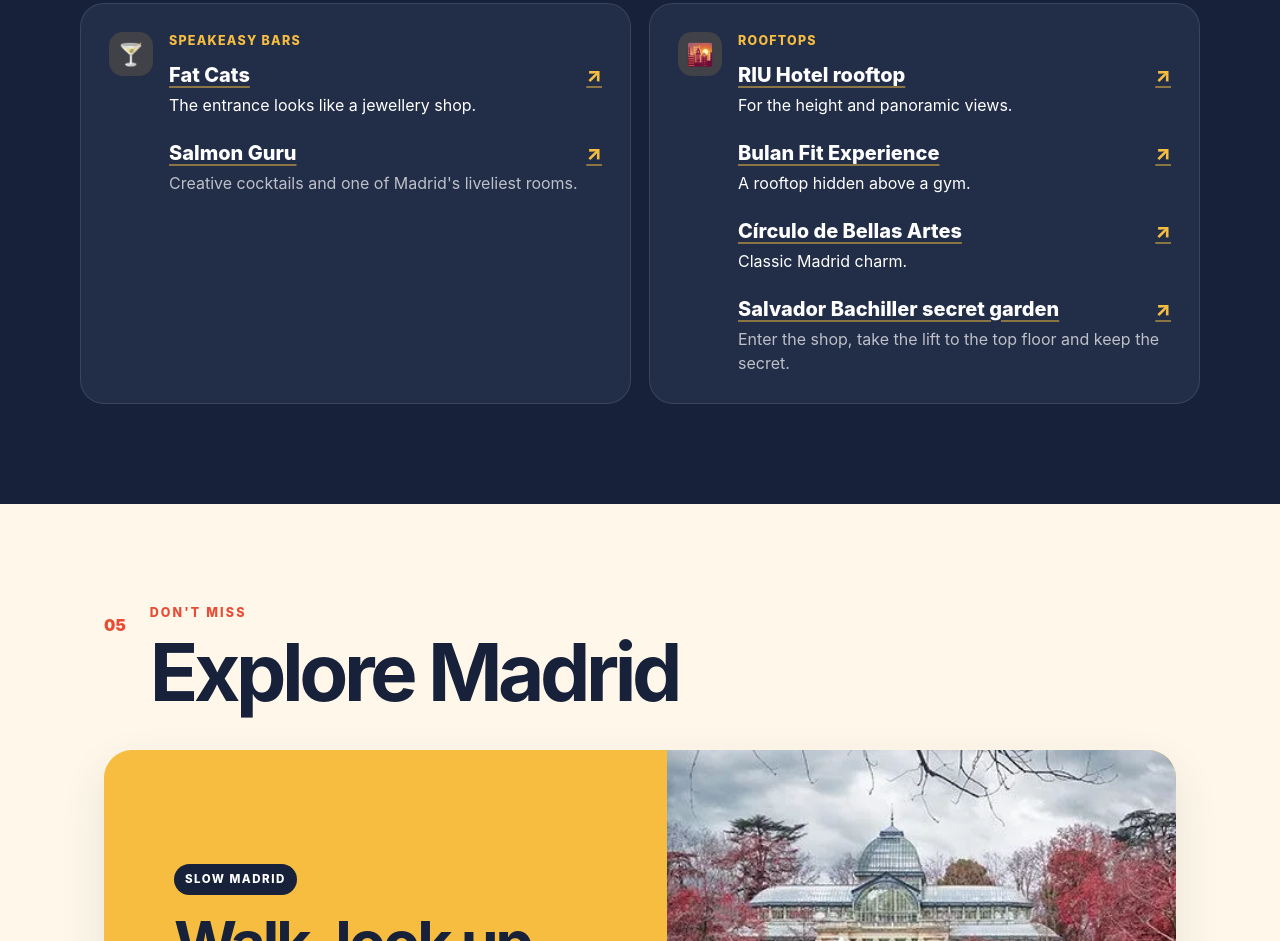
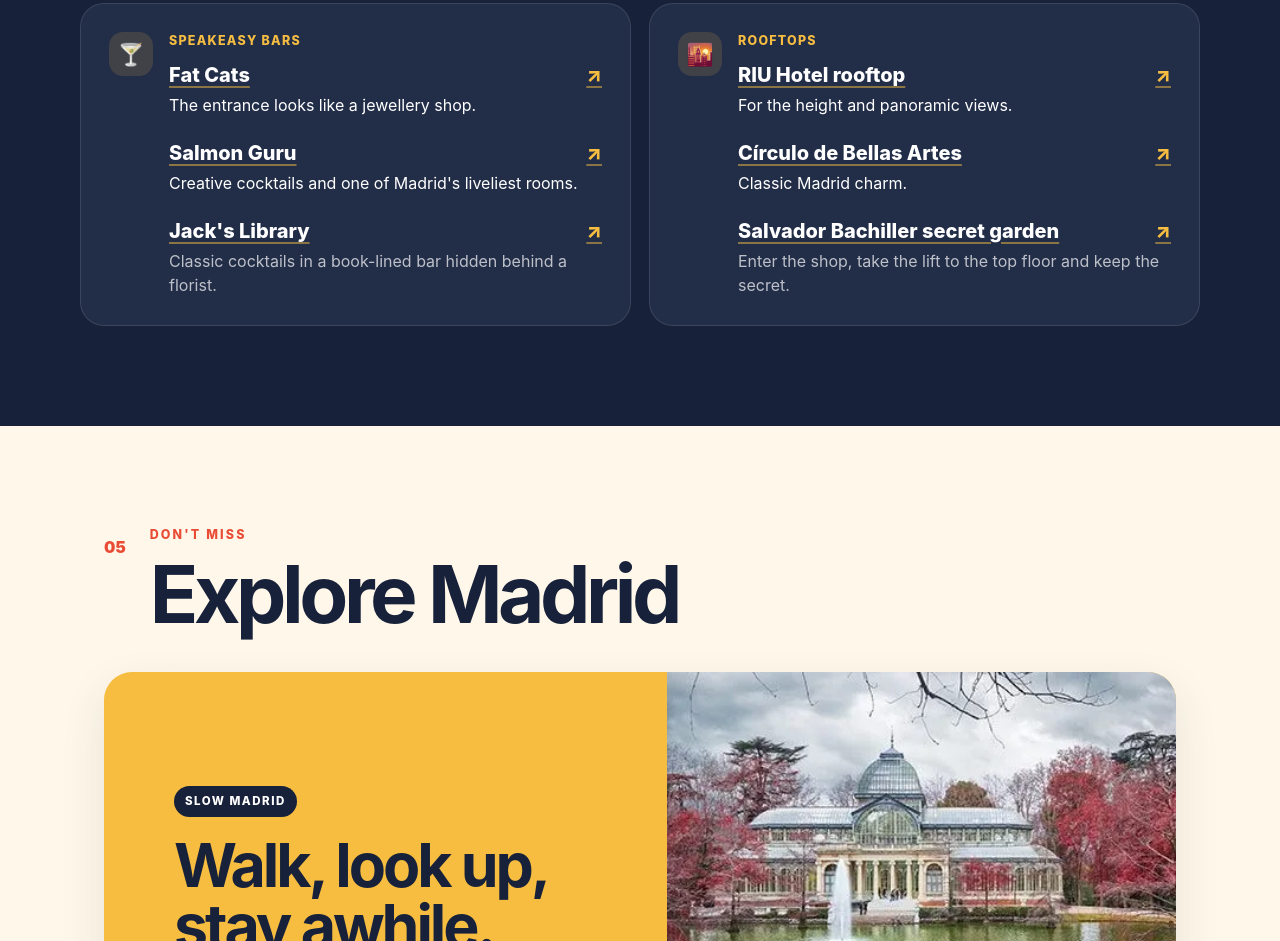
Before and after one commit to DemFlax/danis-madrid-tips, a plain HTML site: page index.html in a window 1280 px wide. Shown: the part 3131-4072 px from the top of the page. Drawn offline with Linux system fonts and the light colour scheme.

Commit message:
Update Madrid speakeasy and rooftop recommendations

```diff
--- a/index.html
+++ b/index.html
@@ -120,12 +120,12 @@
           <article class="recommendation dark-card">
             <div class="dish-icon" aria-hidden="true">🍸</div><div><p class="category">Speakeasy bars</p>
             <a class="place" href="https://maps.google.com/?cid=3830841791575790476">Fat Cats <span>↗</span></a><p>The entrance looks like a jewellery shop.</p>
-            <a class="place secondary" href="https://maps.google.com/?cid=17165798431339246262">Salmon Guru <span>↗</span></a><p>Creative cocktails and one of Madrid's liveliest rooms.</p></div>
+            <a class="place secondary" href="https://maps.google.com/?cid=17165798431339246262">Salmon Guru <span>↗</span></a><p>Creative cocktails and one of Madrid's liveliest rooms.</p>
+            <a class="place secondary" href="https://www.google.com/maps/search/?api=1&amp;query=Jack%27s+Library%2C+Calle+de+Santo+Tom%C3%A9+6%2C+Madrid">Jack's Library <span>↗</span></a><p>Classic cocktails in a book-lined bar hidden behind a florist.</p></div>
           </article>
           <article class="recommendation dark-card">
             <div class="dish-icon" aria-hidden="true">🌇</div><div><p class="category">Rooftops</p>
             <a class="place" href="https://maps.google.com/?cid=2057204258020788617">RIU Hotel rooftop <span>↗</span></a><p>For the height and panoramic views.</p>
-            <a class="place secondary" href="https://maps.google.com/?cid=16138347674379083206">Bulan Fit Experience <span>↗</span></a><p>A rooftop hidden above a gym.</p>
             <a class="place secondary" href="https://maps.google.com/?cid=18166289851535626406">Círculo de Bellas Artes <span>↗</span></a><p>Classic Madrid charm.</p>
             <a class="place secondary" href="https://maps.google.com/?cid=347508973766120263">Salvador Bachiller secret garden <span>↗</span></a><p>Enter the shop, take the lift to the top floor and keep the secret.</p></div>
           </article>
```
Also changed, not shown: 1 other file.
